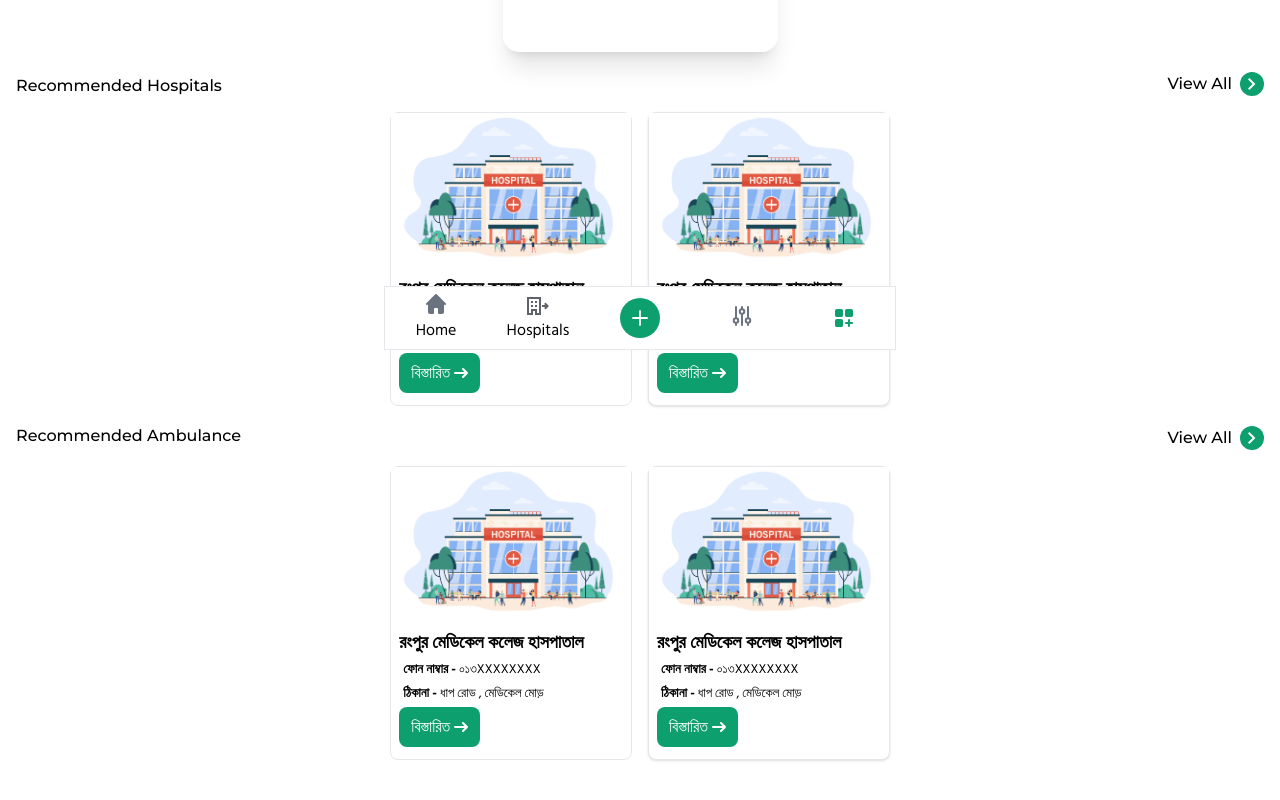
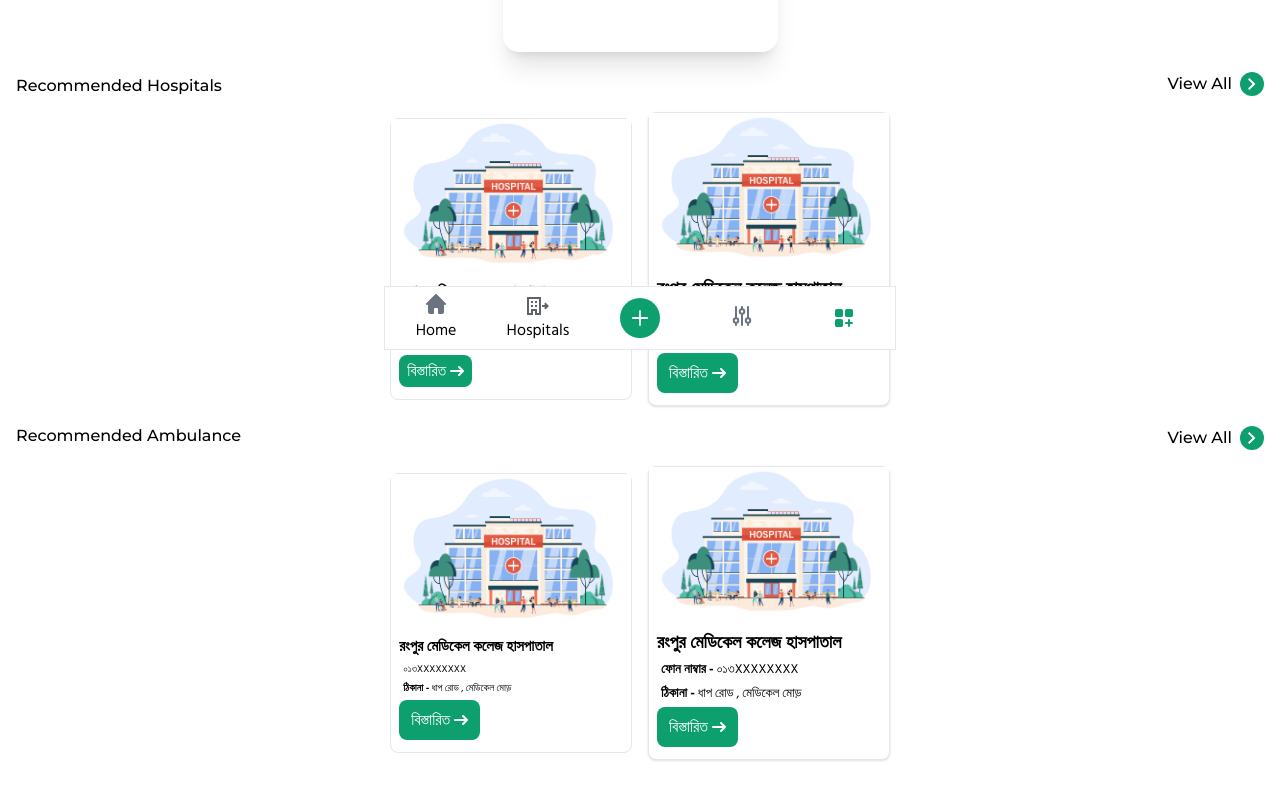
Before and after one commit to dev-juwelhossain/medizon-front-end, a React (Vite) app: page / in a window 1280 px wide. Shown: the part 450-1250 px from the top of the page. Built offline with nearby package versions, Linux system fonts and the light colour scheme.

Commit message:
resizing

```diff
--- a/src/pages/Home.jsx
+++ b/src/pages/Home.jsx
@@ -77,13 +77,13 @@ const Home = () => {
               </a>
               <div className="px-2 py-3">
                 <a href="#">
-                <h2 className="text-[18px] font-bold">রংপুর মেডিকেল কলেজ হাসপাতাল</h2>
-              <p className="text-[13px] m-1 "> <span className="font-bold">ফোন নাম্বার -</span> ০১৩XXXXXXXX </p>
+                <h2 className="text-[15px] font-bold">রংপুর মেডিকেল কলেজ হাসপাতাল</h2>
+              <p className="text-[13px] m-1 "> +৮৮০-১৩১১২৩৪৫</p>
               <p className="text-[13px] m-1"><span className="font-bold">ঠিকানা -</span> ধাপ রোড , মেডিকেল মোড়</p>
                 </a>
                 <a
                   href="#"
-                  className="inline-flex items-center px-3 py-2 font-medium text-center text-white bg-green-500 rounded-lg text-[15] hover:bg-green-800 focus:ring-4 focus:outline-none focus:ring-green-300 dark:bg-green-500 dark:hover:bg-green-600 dark:focus:ring-green-800"
+                  className="inline-flex items-center px-2 py-1 font-normal text-center text-white bg-green-500 rounded-lg text-[10] hover:bg-green-800 focus:ring-4 focus:outline-none focus:ring-green-300 dark:bg-green-500 dark:hover:bg-green-600 dark:focus:ring-green-800"
                 >
                   বিস্তারিত
                   <svg
@@ -119,7 +119,7 @@ const Home = () => {
               <div className="px-2 py-3">
               <a href="#">
                 <h2 className="text-[18px] font-bold">রংপুর মেডিকেল কলেজ হাসপাতাল</h2>
-              <p className="text-[13px] m-1 "> <span className="font-bold">ফোন নাম্বার -</span> ০১৩XXXXXXXX </p>
+              <p className="text-[13px] m-1 "> +৮৮০-১৩XXXXXXXX </p>
               <p className="text-[13px] m-1"><span className="font-bold">ঠিকানা -</span> ধাপ রোড , মেডিকেল মোড়</p>
                 </a>
                 <a
@@ -181,9 +181,9 @@ const Home = () => {
               </a>
               <div className="px-2 py-3">
                 <a href="#">
-                <h2 className="text-[18px] font-bold">রংপুর মেডিকেল কলেজ হাসপাতাল</h2>
-              <p className="text-[13px] m-1 "> <span className="font-bold">ফোন নাম্বার -</span> ০১৩XXXXXXXX </p>
-              <p className="text-[13px] m-1"><span className="font-bold">ঠিকানা -</span> ধাপ রোড , মেডিকেল মোড়</p>
+                <h2 className="text-[15px] font-bold">রংপুর মেডিকেল কলেজ হাসপাতাল</h2>
+              <p className="text-[10px] m-1 ">০১৩XXXXXXXX </p>
+              <p className="text-[10px] m-1"><span className="font-bold">ঠিকানা -</span> ধাপ রোড , মেডিকেল মোড়</p>
                 </a>
                 <a
                   href="#"
```
